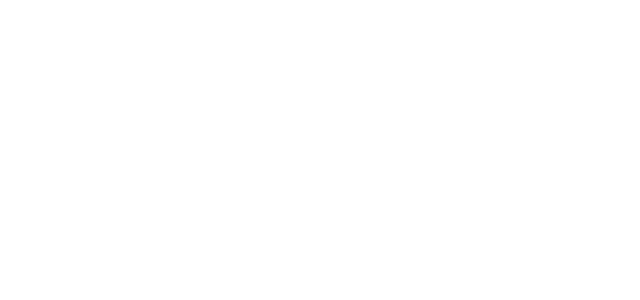
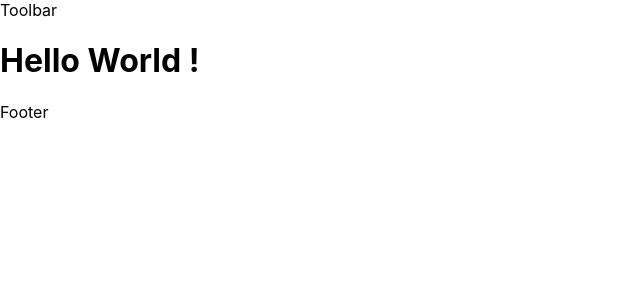
Before and after one commit to tmastalirsch/react-burger-builder, a React app: page / in a window 1280 px wide. Shown: the top 300 px of the page, without its empty margins (0-640 px from the left). Built offline with nearby package versions, Linux system fonts and the light colour scheme.

Commit message:
add base layout

```diff
--- a/src/App.js
+++ b/src/App.js
@@ -1,8 +1,12 @@
+import React from 'react';
+
+import Layout from './components/Layout/Layout';
 
 function App() {
   return (
-    <div className="">
-    </div>
+    <Layout>
+      <h1>Hello World !</h1>
+    </Layout>
   );
 }
 
--- /dev/null
+++ b/src/components/Layout/Layout.js
@@ -0,0 +1,15 @@
+import React from 'react';
+import Aux from './../../util/Aux';
+
+const Layout = (props) => {
+
+    return (
+        <Aux>
+            <div>Toolbar</div>
+            <main>{props.children}</main>
+            <footer>Footer</footer>
+        </Aux>
+    );
+};
+
+export default Layout;
--- /dev/null
+++ b/src/util/Aux.js
@@ -0,0 +1,8 @@
+
+/**
+ *
+ *
+ */
+const aux = (props) => props.children;
+
+export default aux;
```
